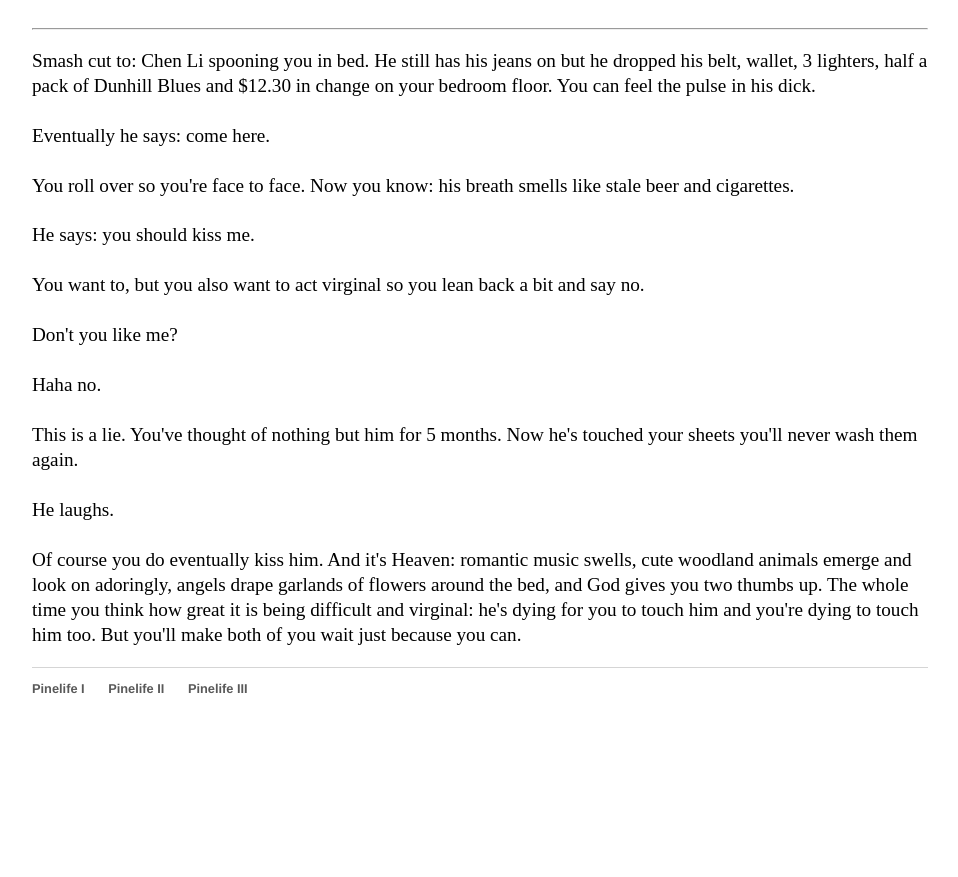
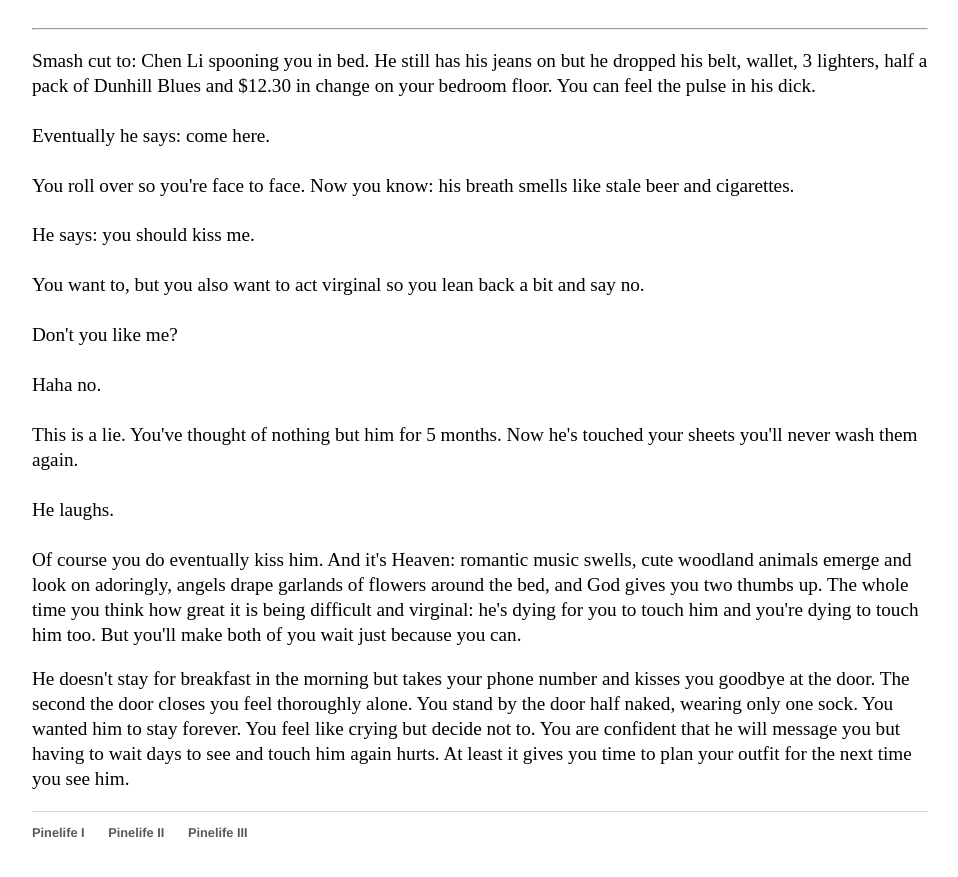
Before and after one commit to Pinelife/pinelife.github.io, a Jekyll site: the page built from Hellhole/Room6.html, in a window 1280 px wide and 900 px high, scrolled down 2479 px. Shown: the top 877 px of the window, without its empty margins (160-1118 px from the left). Built offline with Jekyll 4.4.1, drawn with Linux system fonts in a browser that asks for light colours; before the commit the page ends 3235 px from its top, so only the background shows below that.

Commit message:
Update Room6.html

```diff
--- a/Hellhole/Room6.html
+++ b/Hellhole/Room6.html
@@ -120,3 +120,9 @@ Smash cut to: Chen Li spooning you in bed. He still has his jeans on but he drop
   angels drape garlands of flowers around the bed, and God gives you two thumbs up. The whole time you think how great it is
   being difficult and virginal: he's dying for you to touch him and you're dying to touch him too. But you'll make both of you wait just because you can.<br/>
 </p>
+<p>
+  He doesn't stay for breakfast in the morning but takes your phone number and kisses you goodbye at the door. The second the door closes you feel
+  thoroughly alone. You stand by the door half naked, wearing only one sock. You wanted him to stay forever.
+  You feel like crying but decide not to. You are confident that he will message you but having to wait
+  days to see and touch him again hurts. At least it gives you time to plan your outfit for the next time you see him.
+</p>
```
